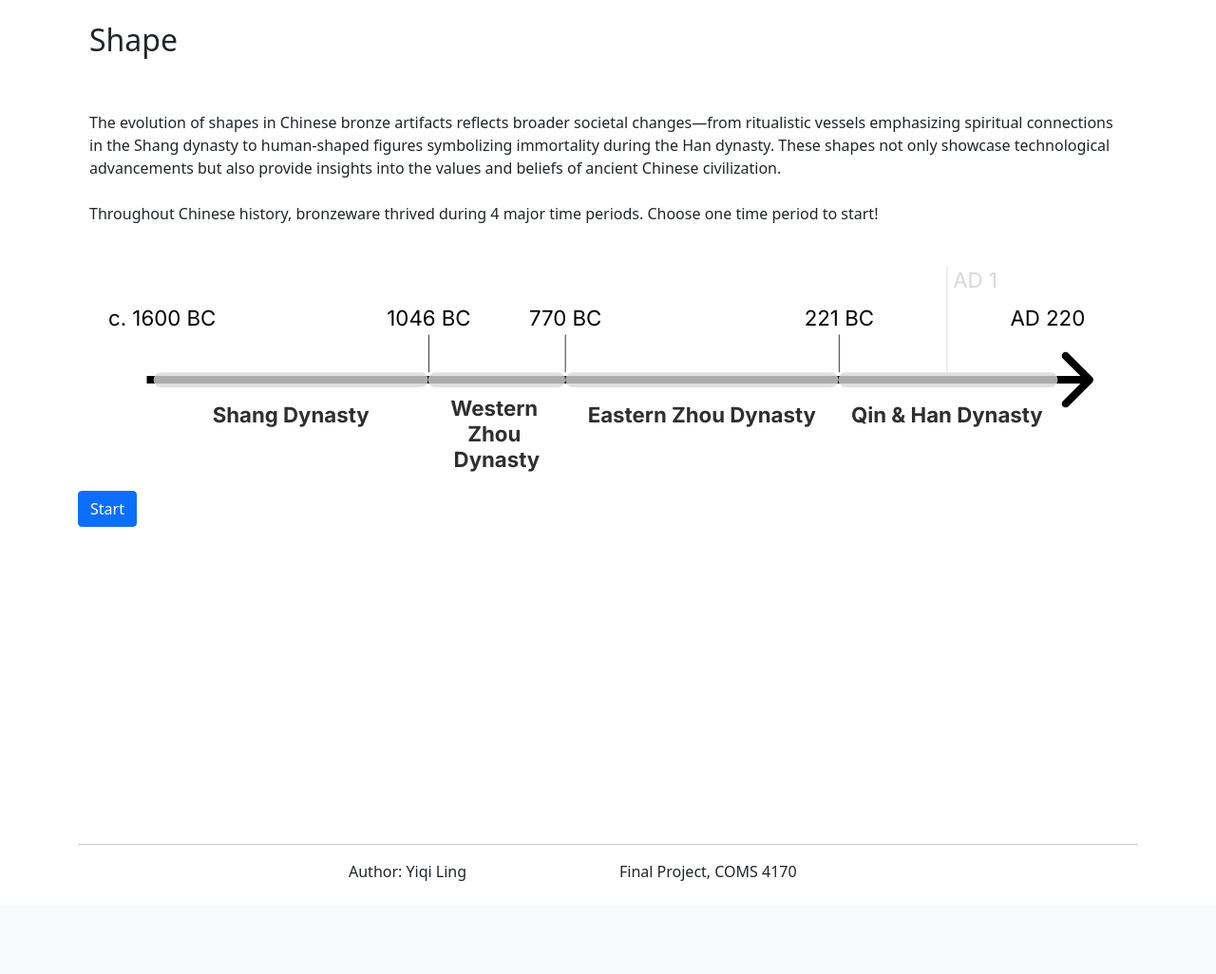
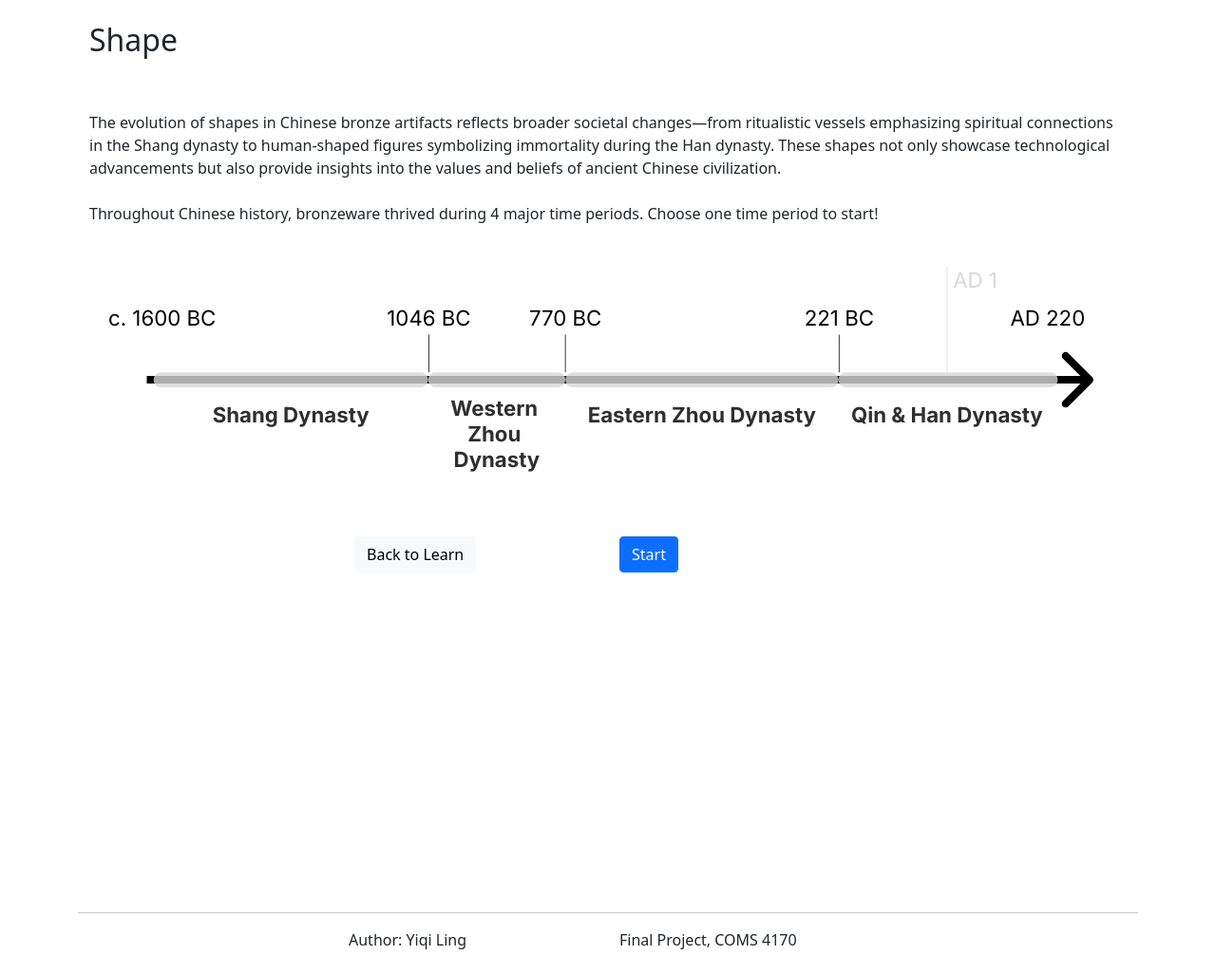
Before and after one commit to 77889itsme/bronze-clocks, a Flask app: page /learn/shape in a window 1280 px wide. Shown: the part 73-1099 px from the top of the page at 95% size. Before the commit the page ends 1001 px from the top, so only its background shows below. Run offline with Flask 3, Linux system fonts and the light colour scheme; some libraries are stand-ins or nearby versions.

Commit message:
style: refine shape section page layout

```diff
--- a/templates/learn_shape.html
+++ b/templates/learn_shape.html
@@ -18,7 +18,19 @@
 
     {% include "timeline.html" %}
 
-    <a href="/learn/shape/1" class="btn btn-primary">Start</a>
+    <div class="container">
+        <br><br>
+        <div class="row">
+            <div class="col-md-3"></div>
+            <div class="col-md-3">
+                <a href="/learn" class="btn btn-light">Back to Learn</a>
+            </div>
+            <div class="col-md-3">
+                <a href="/learn/shape/1" class="btn btn-primary">Start</a>
+            </div>
+            <div class="col-md-3"></div>
+        </div>
+    </div>
 
     <br><br><br><br><br><br><br><br>
 
```
